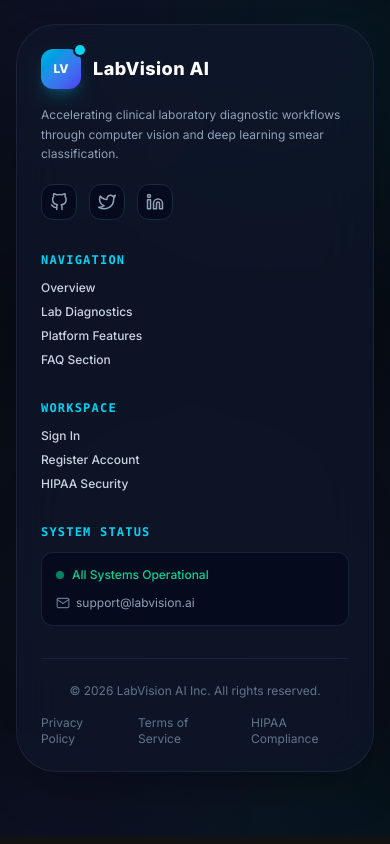
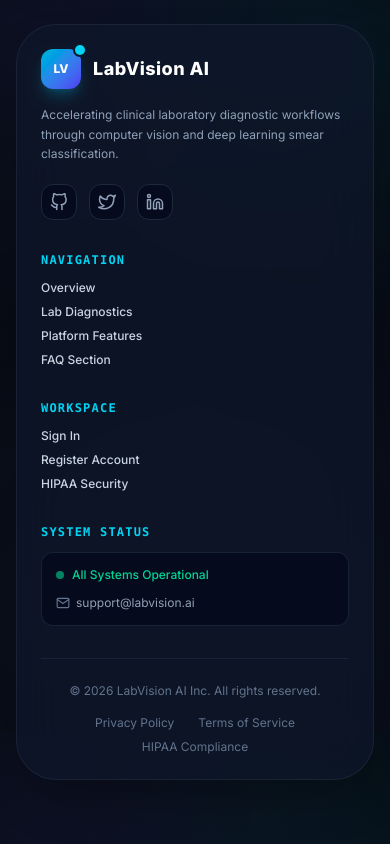
Before and after one commit to raj-deep-20/LabVision-AI, a React (Vite) app in the folder frontend/: page / in a window 390 px wide. Shown: the part 5175-6019 px from the top of the page. Built offline with nearby package versions, Linux system fonts and the light colour scheme.

Commit message:
style: wrap footer privacy links on mobile to prevent horizontal page overflow and layout shift

```diff
--- a/frontend/src/pages/Home.tsx
+++ b/frontend/src/pages/Home.tsx
@@ -743,7 +743,7 @@
 
         <div className="pt-6 border-t border-slate-800/80 flex flex-col sm:flex-row items-center justify-between gap-4 text-xs text-slate-500">
           <p>© {new Date().getFullYear()} LabVision AI Inc. All rights reserved.</p>
-          <div className="flex items-center gap-6">
+          <div className="flex flex-wrap items-center justify-center sm:justify-start gap-x-6 gap-y-2">
             <a href="#privacy" className="hover:text-slate-400 transition-colors">
               Privacy Policy
             </a>
```
